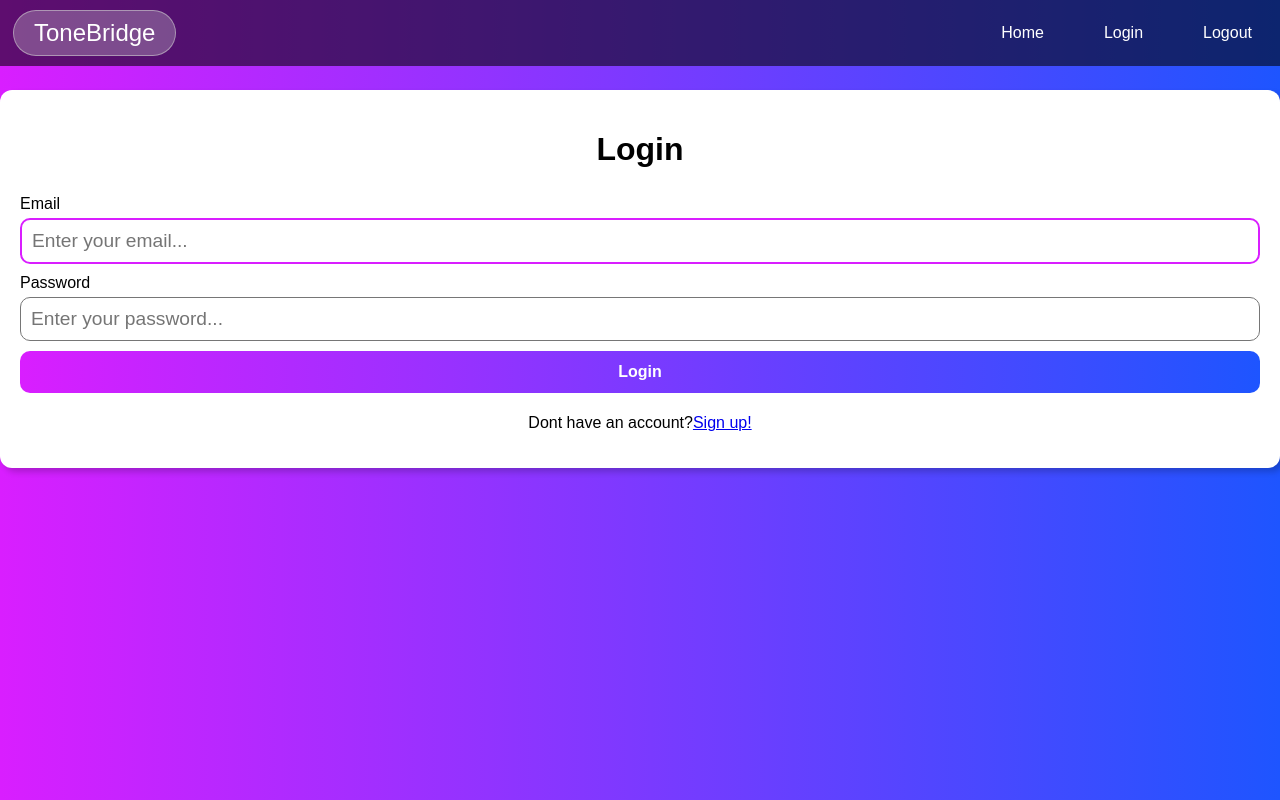
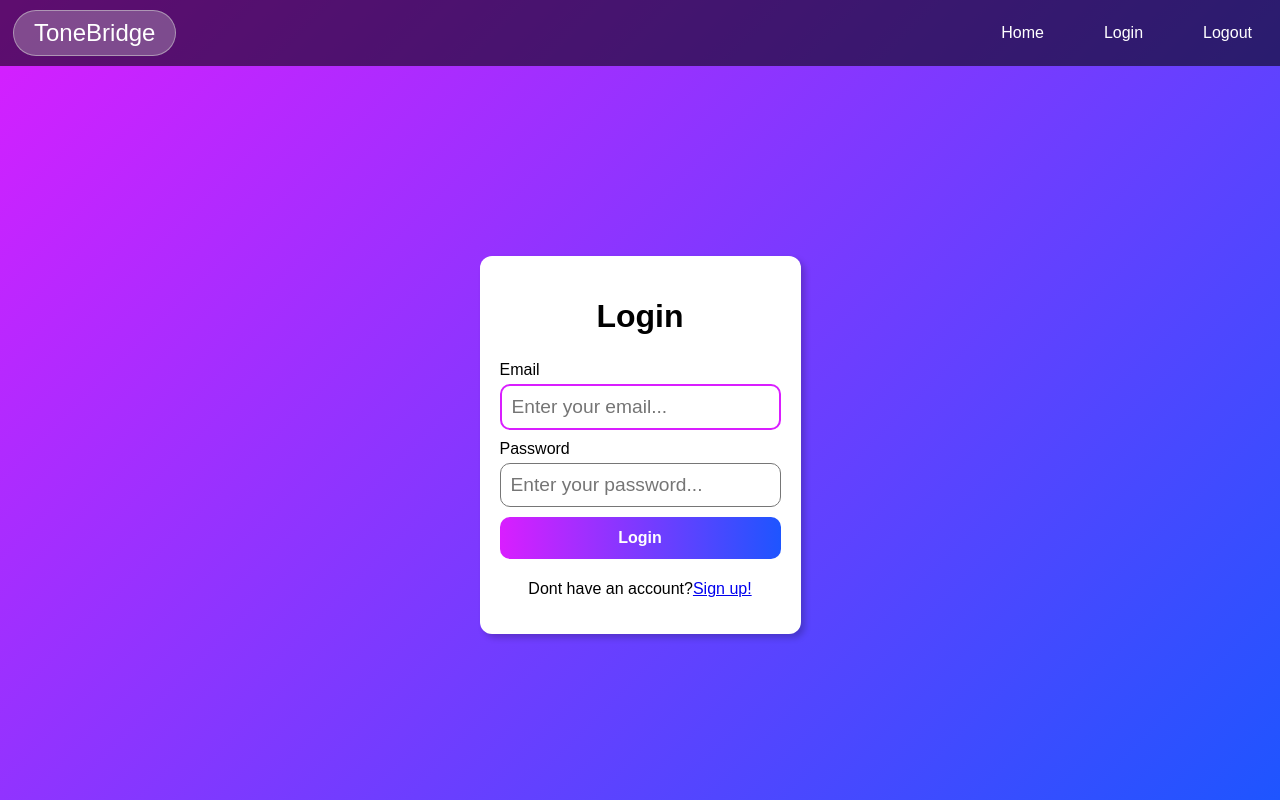
Before and after one commit to Ashish130605/tone-bridge, a React app in the folder frontend/: page /login in a window 1280 px wide. Built offline with nearby package versions, Linux system fonts and the light colour scheme; no server answers; the HTML template or start-up script is replaced by a standard one.

Commit message:
fix(ui): arrange items in the center of the page
Navbar was in the centre with the content. Seperated header with <main /> tag

```diff
--- a/frontend/src/App.jsx
+++ b/frontend/src/App.jsx
@@ -7,6 +7,7 @@ function App() {
   return (
     <>
       <NavBar />
+      <main className="content">
         <Routes>
           <Route path="/login" element={<Login />} />
           <Route path="/signup" element={<SignUp />} />
@@ -14,6 +15,7 @@ function App() {
             <Route path="/" element={<HomePage />} />
           </Route>
         </Routes>
+      </main>
     </>
   );
 }
--- a/frontend/src/index.css
+++ b/frontend/src/index.css
@@ -1,9 +1,27 @@
 :root{
-    --gradient : linear-gradient(90deg, #D91EFF 0%,  #1E55FF 100%);
+    --primary-gradient : linear-gradient(135deg, #D91EFF 0%,  #1E55FF 100%);
+
+    --secondary-gradient : linear-gradient(90deg, #D91EFF 0%,  #1E55FF 100%);
 }
 body{
-    background-image: var(--gradient);
+    background: var(--primary-gradient) no-repeat center center fixed;
+    background-size: cover;
     margin: 0;
     color: white;
     font-family: Arial, Helvetica, sans-serif;
+    min-height: 100vh;
+    max-width: 100%;
 }
+#root{
+    min-height: 100vh;
+    display: flex;
+    flex-direction: column;
+}
+
+.content{
+    flex: 1;
+    display:flex;
+    align-items: center;
+    justify-content: center;
+
+}
```
Lines whose indentation alone changed are shown as unchanged.
